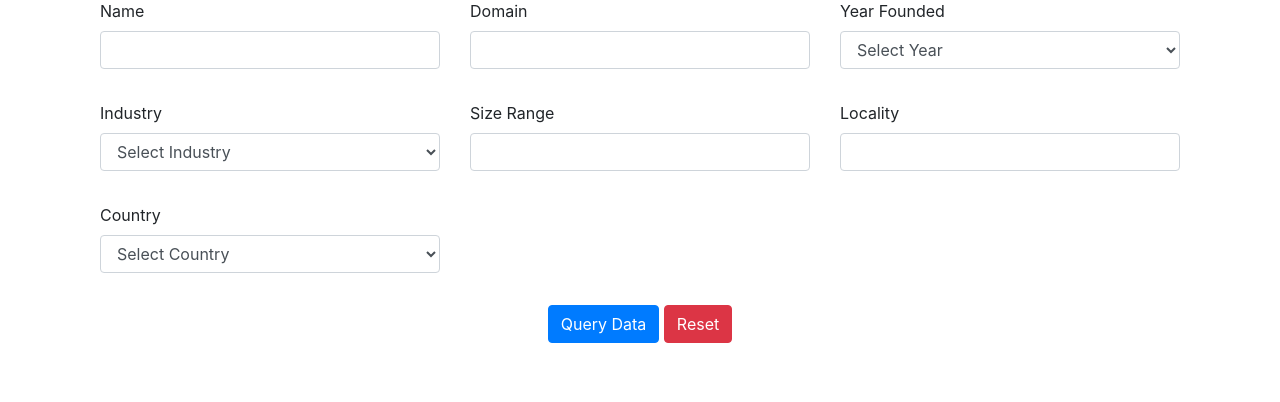
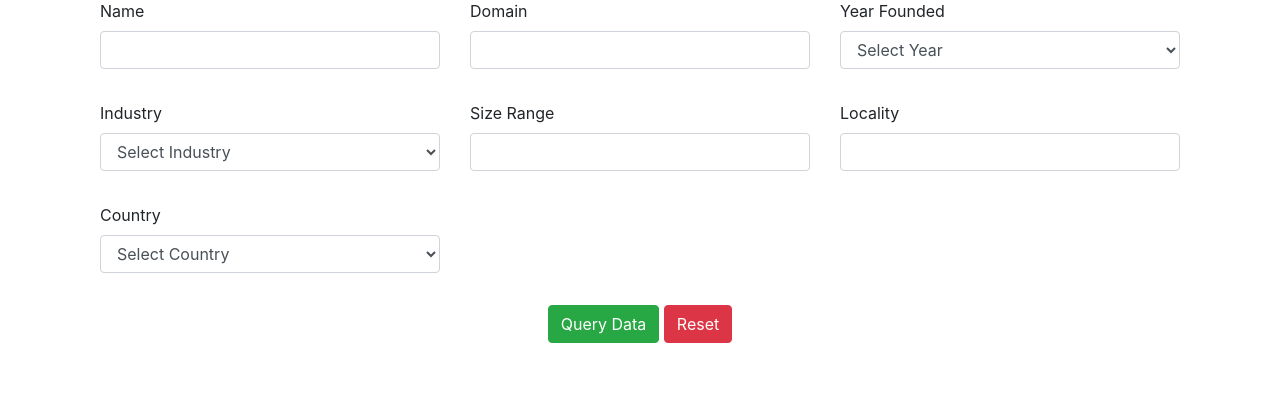
Before and after one commit to qfaheem/flask_webapp, a Flask app: page /query_builder in a window 1280 px wide. Shown: the part 141-543 px from the top of the page. Run offline with Flask 3, Linux system fonts and the light colour scheme; the visitor is signed in with stand-in values (Sample User, id 1); some libraries are stand-ins or nearby versions.

Commit message:
lowercase query matchnig

```diff
--- a/app.py
+++ b/app.py
@@ -196,6 +196,8 @@ def query_results():
     filters = {}
     for key, value in request.form.items():
         if value.strip() != "":
+            if isinstance(value, str):
+                value = value.lower()
             filters.update({key: value})
     filters = {key: value for key, value in filters.items() if value}
     print(filters)
--- a/src/templates/query_builder.html
+++ b/src/templates/query_builder.html
@@ -90,7 +90,7 @@ block content %}
 
     <div class="row mt-3">
       <div class="col text-center">
-        <button type="submit" class="btn btn-primary">Query Data</button>
+        <button type="submit" class="btn btn-success">Query Data</button>
         <button type="reset" class="btn btn-danger">Reset</button>
       </div>
     </div>
```
